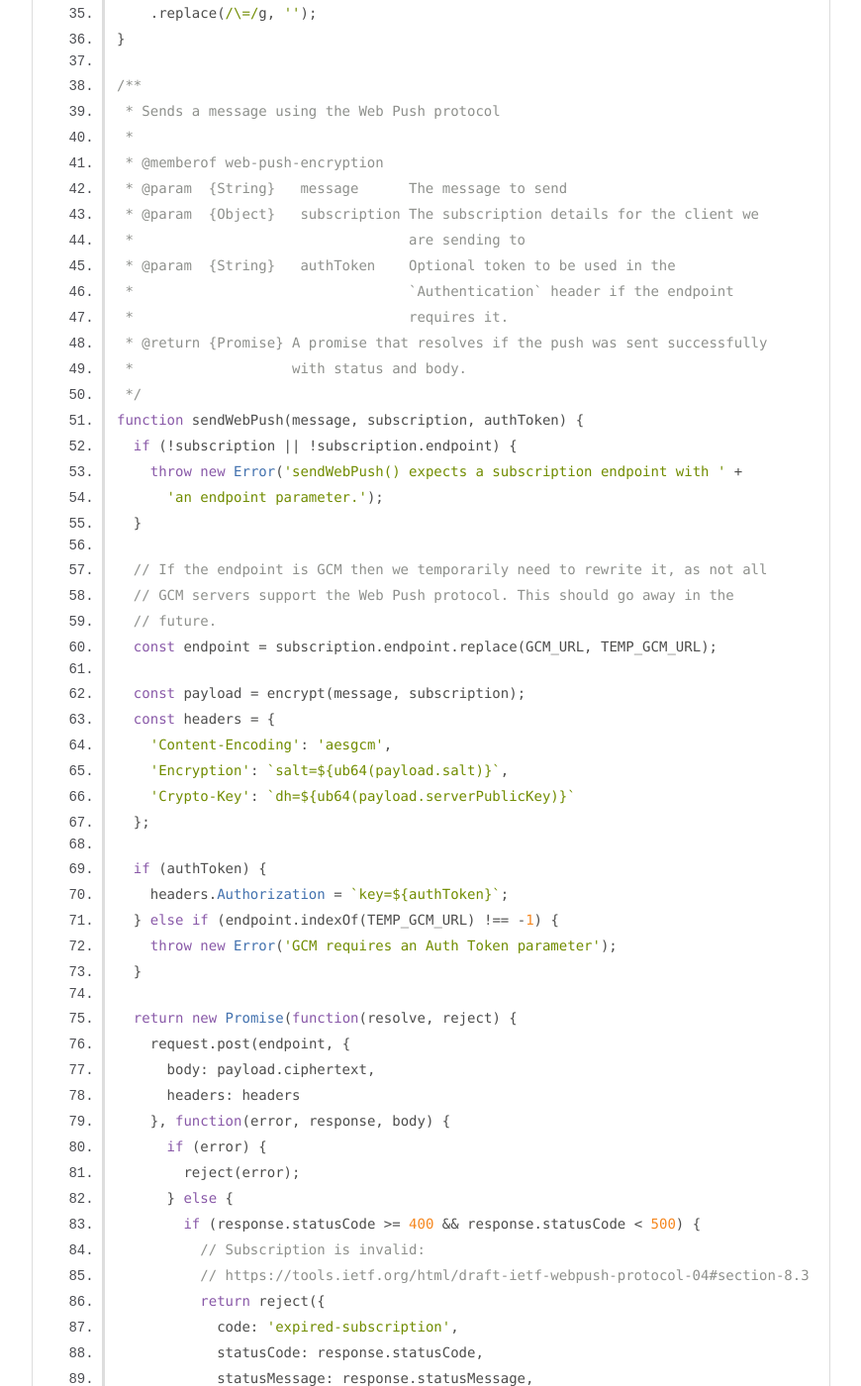
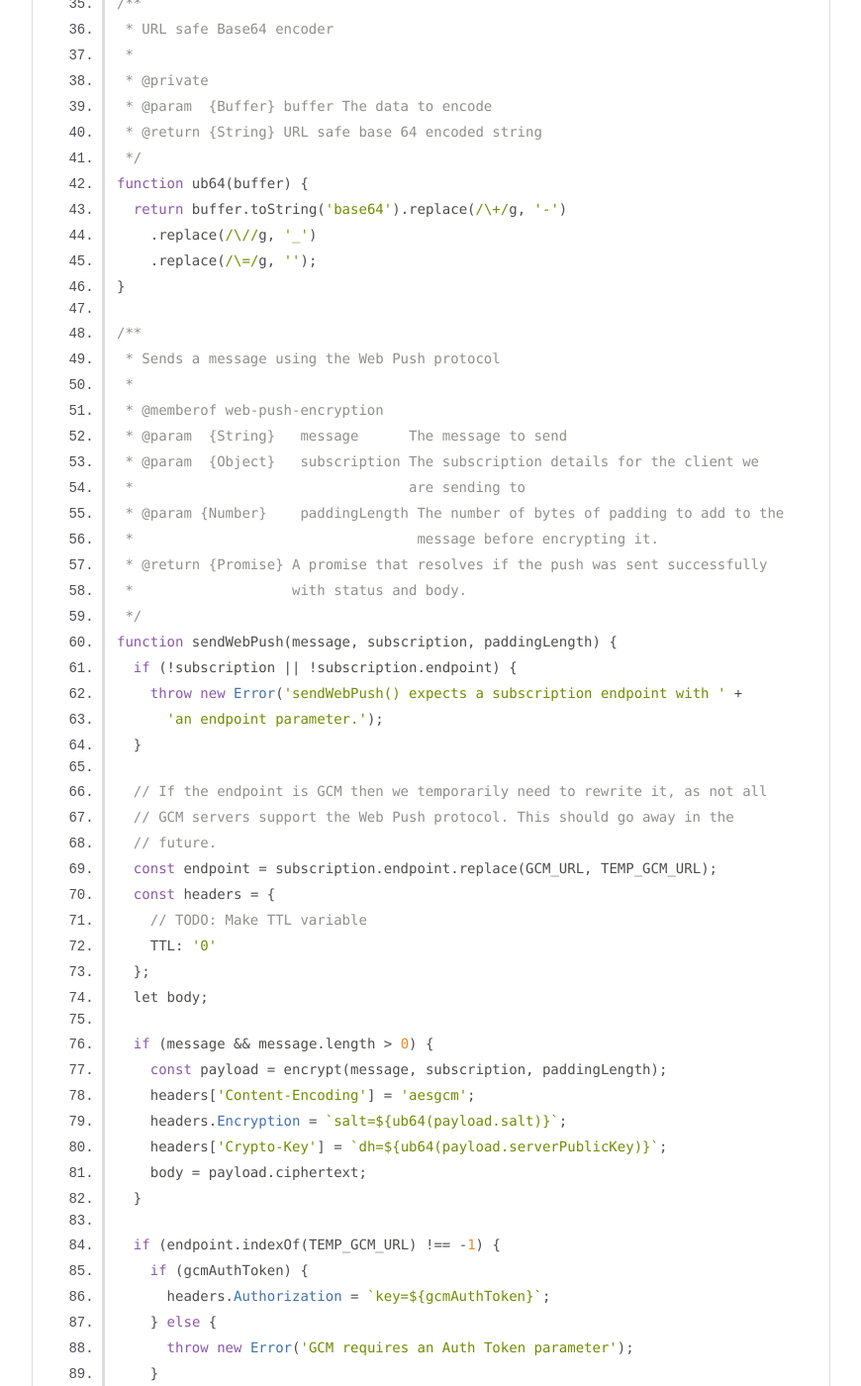
Before and after one commit to googlearchive/web-push-encryption, a Jekyll site: the page docs/master/push.js.html, which Jekyll copies as it is, in a window 1280 px wide and 1400 px high, scrolled down 1003 px. Shown: the whole window at 99% size, without its empty margins (0-870 px from the left). Built offline with Jekyll 4.4.1, drawn with Linux system fonts in a browser that asks for light colours; some of the changed text lies outside the part shown.

```diff
--- a/docs/master/encrypt.js.html
+++ b/docs/master/encrypt.js.html
@@ -286,8 +286,6 @@ function encryptPayload(plaintext, contentEncryptionKey, nonce) {
   return Buffer.concat([result, cipher.getAuthTag()]);
 }
 
-// All functions are exported here to make them testable, but only `encrypt` is
-// re-exported by `index.js` as part of the public API.
 module.exports = encrypt;
 </code></pre>
         </article>
@@ -299,13 +297,13 @@ module.exports = encrypt;
 </div>
 
 <nav>
-    <h2><a href="index.html">Home</a></h2><h3>Namespaces</h3><ul><li><a href="web-push-encryption.html">web-push-encryption</a></li></ul>
+    <h2><a href="index.html">Home</a></h2><h3>Namespaces</h3><ul><li><a href="web-push-encryption.html">web-push-encryption</a></li></ul><h3>Global</h3><ul><li><a href="global.html#setGCMAPIKey">setGCMAPIKey</a></li></ul>
 </nav>
 
 <br class="clear">
 
 <footer>
-    Documentation generated by <a href="https://github.com/jsdoc3/jsdoc">JSDoc 3.4.0</a> on Wed Apr 27 2016 11:11:22 GMT+0000 (UTC)
+    Documentation generated by <a href="https://github.com/jsdoc3/jsdoc">JSDoc 3.4.0</a> on Thu Apr 28 2016 09:58:31 GMT+0000 (UTC)
 </footer>
 
 <script> prettyPrint(); </script>
--- a/docs/master/index.html
+++ b/docs/master/index.html
@@ -92,13 +92,13 @@ the License.</p></article>
 </div>
 
 <nav>
-    <h2><a href="index.html">Home</a></h2><h3>Namespaces</h3><ul><li><a href="web-push-encryption.html">web-push-encryption</a></li></ul>
+    <h2><a href="index.html">Home</a></h2><h3>Namespaces</h3><ul><li><a href="web-push-encryption.html">web-push-encryption</a></li></ul><h3>Global</h3><ul><li><a href="global.html#setGCMAPIKey">setGCMAPIKey</a></li></ul>
 </nav>
 
 <br class="clear">
 
 <footer>
-    Documentation generated by <a href="https://github.com/jsdoc3/jsdoc">JSDoc 3.4.0</a> on Wed Apr 27 2016 11:11:22 GMT+0000 (UTC)
+    Documentation generated by <a href="https://github.com/jsdoc3/jsdoc">JSDoc 3.4.0</a> on Thu Apr 28 2016 09:58:31 GMT+0000 (UTC)
 </footer>
 
 <script> prettyPrint(); </script>
--- a/docs/master/push.js.html
+++ b/docs/master/push.js.html
@@ -50,6 +50,16 @@ const encrypt = require('./encrypt');
 const GCM_URL = 'https://android.googleapis.com/gcm/send';
 const TEMP_GCM_URL = 'https://gcm-http.googleapis.com/gcm';
 
+let gcmAuthToken;
+
+/**
+ * Set the key to use in the Authentication header for GCM requests
+ * @param {String} key The API key to use
+ */
+function setGCMAPIKey(key) {
+  gcmAuthToken = key;
+}
+
 /**
  * URL safe Base64 encoder
  *
@@ -70,13 +80,12 @@ function ub64(buffer) {
  * @param  {String}   message      The message to send
  * @param  {Object}   subscription The subscription details for the client we
  *                                 are sending to
- * @param  {String}   authToken    Optional token to be used in the
- *                                 `Authentication` header if the endpoint
- *                                 requires it.
+ * @param {Number}    paddingLength The number of bytes of padding to add to the
+ *                                  message before encrypting it.
  * @return {Promise} A promise that resolves if the push was sent successfully
  *                   with status and body.
  */
-function sendWebPush(message, subscription, authToken) {
+function sendWebPush(message, subscription, paddingLength) {
   if (!subscription || !subscription.endpoint) {
     throw new Error('sendWebPush() expects a subscription endpoint with ' +
       'an endpoint parameter.');
@@ -86,23 +95,31 @@ function sendWebPush(message, subscription, authToken) {
   // GCM servers support the Web Push protocol. This should go away in the
   // future.
   const endpoint = subscription.endpoint.replace(GCM_URL, TEMP_GCM_URL);
+  const headers = {
+    // TODO: Make TTL variable
+    TTL: '0'
+  };
+  let body;
 
-  const payload = encrypt(message, subscription);
-  const headers = {
-    'Content-Encoding': 'aesgcm',
-    'Encryption': `salt=${ub64(payload.salt)}`,
-    'Crypto-Key': `dh=${ub64(payload.serverPublicKey)}`
-  };
+  if (message &amp;&amp; message.length > 0) {
+    const payload = encrypt(message, subscription, paddingLength);
+    headers['Content-Encoding'] = 'aesgcm';
+    headers.Encryption = `salt=${ub64(payload.salt)}`;
+    headers['Crypto-Key'] = `dh=${ub64(payload.serverPublicKey)}`;
+    body = payload.ciphertext;
+  }
 
-  if (authToken) {
-    headers.Authorization = `key=${authToken}`;
-  } else if (endpoint.indexOf(TEMP_GCM_URL) !== -1) {
-    throw new Error('GCM requires an Auth Token parameter');
+  if (endpoint.indexOf(TEMP_GCM_URL) !== -1) {
+    if (gcmAuthToken) {
+      headers.Authorization = `key=${gcmAuthToken}`;
+    } else {
+      throw new Error('GCM requires an Auth Token parameter');
+    }
   }
 
   return new Promise(function(resolve, reject) {
     request.post(endpoint, {
-      body: payload.ciphertext,
+      body: body,
       headers: headers
     }, function(error, response, body) {
       if (error) {
```
Also changed, not shown: other parts of docs/master/push.js.html (+3 -3 lines), docs/master/global.html (added, +258 -0 lines), docs/master/index.js.html (+4 -3 lines), docs/master/web-push-encryption.html (+8 -9 lines).
